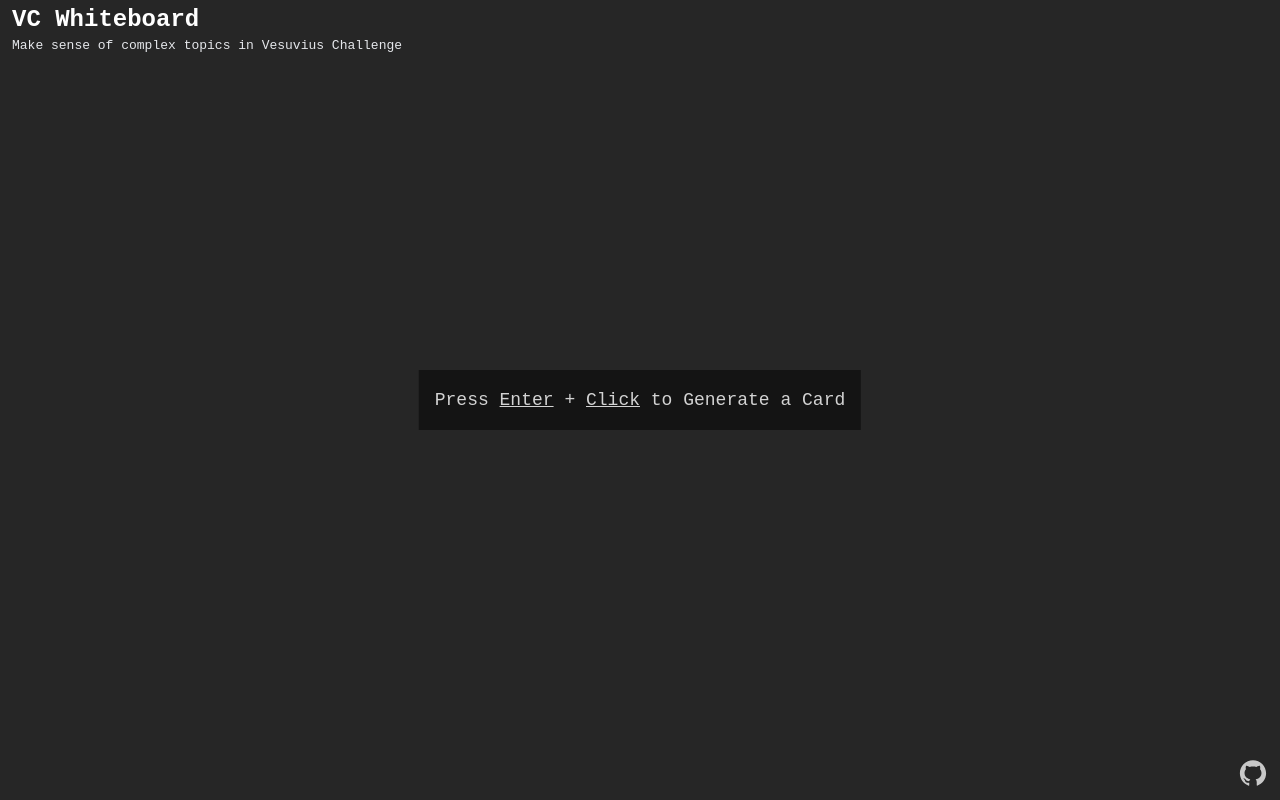
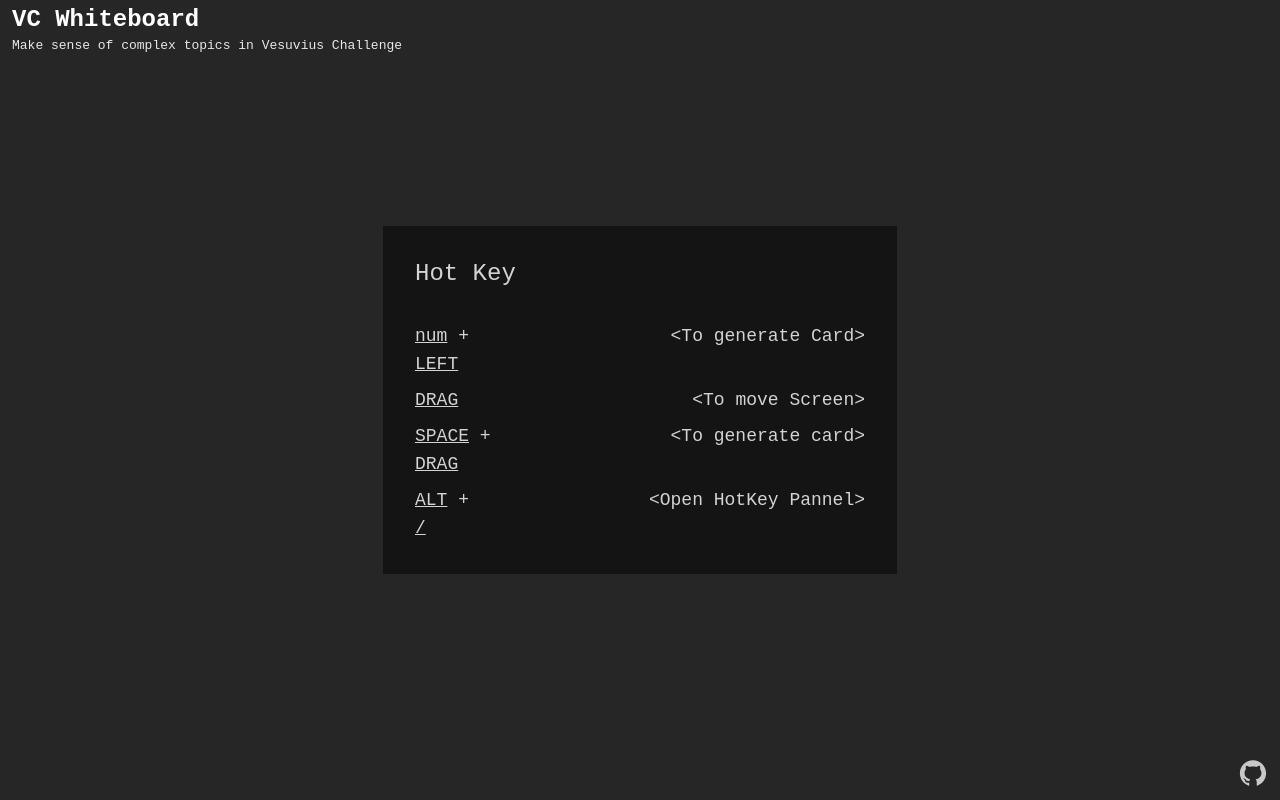
Before and after one commit to tomhsiao1260/vc-whiteboard, a React (Vite) app in the folder client/: page / in a window 1280 px wide. Built offline with nearby package versions, Linux system fonts and the light colour scheme.

Commit message:
upadte: hotkey pannel

```diff
--- a/client/src/App.jsx
+++ b/client/src/App.jsx
@@ -9,7 +9,7 @@
 
 import useVolumeViewer from './hooks/useVolumeViewer';
 import Info from './components/Info';
-import Hint from './components/Hint';
+import Hint from './components/Hint/Hint';
 import Social from './components/Social';
 import About from './components/About';
 
@@ -20,7 +20,20 @@
     return (
         <div className="relative">
             <Info />
-            <Hint />
+            <Hint>
+                <Hint.HotKey hotkey={["num", "LEFT"]}>
+                    {"<To generate Card>"}
+                </Hint.HotKey>
+                <Hint.HotKey hotkey={["DRAG"]}>
+                    {"<To move Screen>"}
+                </Hint.HotKey>
+                <Hint.HotKey hotkey={["SPACE", "DRAG"]}>
+                    {"<To generate card>"}
+                </Hint.HotKey>
+                <Hint.HotKey hotkey={["ALT", "/"]}>
+                    {"<Open HotKey Pannel>"}
+                </Hint.HotKey>
+            </Hint>
             {/*<About />*/}
             <Social />
             <canvas className='webgl'></canvas>
--- a/client/src/components/Hint.jsx
+++ /dev/null
@@ -1,28 +0,0 @@
-import React, { useState, useEffect } from 'react'
-import { cn } from '../utils/cn'
-
-export default function Hint() {
-
-    const [show, setShow] = useState(true);
-
-    useEffect(() => {
-
-        const cb = (e) => {
-
-            setShow(false)
-
-        }
-        window.addEventListener("mousedown", cb)
-
-        return () => {
-            window.removeEventListener("mousedown", cb)
-        }
-    }, []);
-
-    return (
-        show ? <div className={cn('fixed top-[50%] left-[50%] translate-x-[-50%] translate-y-[-50%]', "bg-[#111] opacity-80", "p-4", "text-lg")}>
-            <p>Press <u>Enter</u> + <u>Click</u> to
-                Generate a Card</p>
-        </div> : <></>
-    )
-}
--- /dev/null
+++ b/client/src/components/Hint/Hint.jsx
@@ -0,0 +1,72 @@
+import React, { useState, useEffect } from 'react'
+import { cn } from '../../utils/cn'
+
+export default function Hint(props) {
+
+    const [show, setShow] = useState(true);
+
+    useEffect(() => {
+
+        const cb1 = (evt) => {
+            if (evt.altKey) {
+                if (evt.key === "/") {
+                    setShow(true)
+                }
+
+            }
+        }
+        // alt + /
+        window.addEventListener("keydown", cb1)
+
+        // disable
+        const cb2 = (e) => {
+            setShow(false)
+        }
+        window.addEventListener("mousedown", cb2)
+
+        return () => {
+            window.removeEventListener("keydown", cb1)
+            window.removeEventListener("mousedown", cb2)
+        }
+    }, [show]);
+
+    return (
+        show ?
+            <div className={cn(hintStyles.hint)}>
+                <div>
+                    <h4 className='text-2xl'>Hot Key</h4>
+                </div>
+                <ul className='flex flex-col gap-2'>
+                    {props.children}
+                </ul>
+            </div> : <></>
+    )
+}
+
+const hintStyles = {
+    hint: cn(
+        'fixed top-[50%] left-[50%] translate-x-[-50%] translate-y-[-50%]',
+        "bg-[#111] opacity-80",
+        "p-8",
+        "flex flex-col gap-8",
+        "text-lg")
+}
+
+Hint.HotKey = (props) => {
+    return (
+        <li className={hintHotKeyStyles.hintHotKey} >
+            <span>
+                {props.hotkey.map((h, i) =>
+                    <div key={h}>
+                        <u>{h}</u>{i !== props.hotkey.length - 1 ? " + " : ""}
+                    </div>
+                )}
+            </span>
+            <span>{props.children}</span>
+        </li >
+    )
+}
+
+const hintHotKeyStyles = {
+    hintHotKey: cn('flex w-[450px] justify-between')
+}
```
